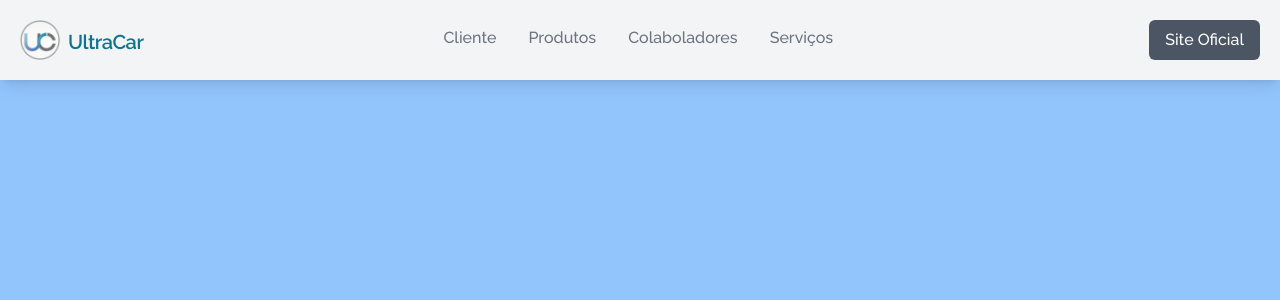
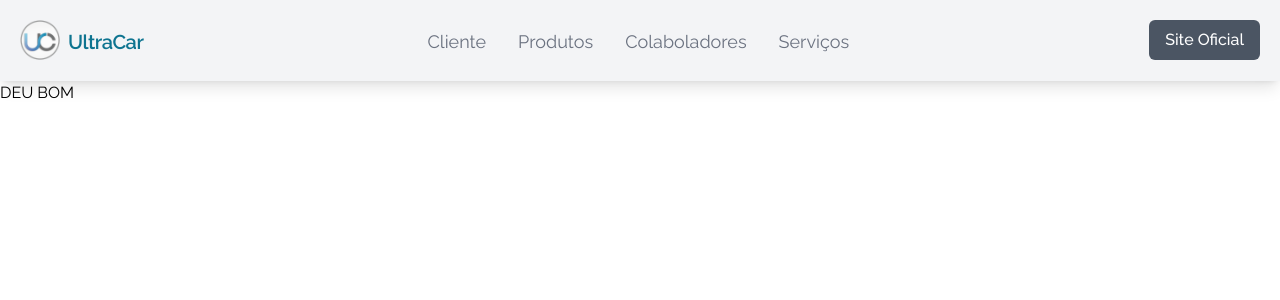
Before and after one commit to Rafael-Souza-97/ultracar-lite, a React (Vite) app in the folder frontend/: page / in a window 1280 px wide. Shown: the top 300 px of the page. Built offline with nearby package versions, Linux system fonts and the light colour scheme.

Commit message:
feat: pages structure

```diff
--- a/frontend/package.json
+++ b/frontend/package.json
@@ -12,12 +12,12 @@
     "react": "^18.2.0",
     "react-dom": "^18.2.0",
     "react-icons": "^4.7.1",
-    "react-router-dom": "^5.2.0"
+    "react-router-dom": "^6.10.0"
   },
   "devDependencies": {
+    "autoprefixer": "^10.4.14",
     "eslint": "^8.38.0",
     "eslint-plugin-react": "^7.32.2",
-    "autoprefixer": "^10.4.14",
     "postcss": "^8.4.22",
     "tailwindcss": "^3.3.1",
     "vite": "^4.2.0"
--- /dev/null
+++ b/frontend/src/App.jsx
@@ -0,0 +1,14 @@
+import React from 'react'
+import Header from './components/Header';
+import { Outlet } from 'react-router-dom';
+
+function App() {
+  return (
+    <>
+      <Header />
+      <Outlet />
+    </>
+  )
+}
+
+export default App;
--- a/frontend/src/components/Header.jsx
+++ b/frontend/src/components/Header.jsx
@@ -20,19 +20,21 @@ function Header() {
 
   return (
     <header className="flex p-5 justify-between bg-gray-100 shadow-lg">
+      <Link to={ '/' }>
         <div className="flex items-center flex-shrink-0 hover:text-cyan-900 cursor-pointer">
           <img src={logo} className="w-10 h-10 mr-2" alt="Logo" />
           <h1 to="/" className="font-semibold mt-1 text-xl tracking-tight text-cyan-700">
             UltraCar
           </h1>
         </div>
+      </Link>
 
       <div className="hidden md:flex items-center justify-between flex-wrap md:flex-no-wrap px-5">
         <ul className="hidden md:flex">
           {links.map(({ id, link, name }) => (
             <li
-              key={id}
-              className="px-4 cursor-pointer capitalize font-medium text-gray-500 hover:text-black hover:scale-105 duration-200 tech selector"
+              key={ id }
+              className="px-4 mt-2 cursor-pointer capitalize text-lg text-gray-500 hover:text-black hover:scale-105 duration-200 selector"
             >
               <Link to={ link }>
                 { name }
@@ -53,8 +55,8 @@ function Header() {
         <ul className="flex flex-col justify-center items-center absolute top-0 left-0 w-full h-screen bg-gradient-to-b from-cyan-50 to-cyan-100 text-gray-500">
           {links.map(({ id, link, name }) => (
             <li
-              key={id}
-              className="px-4 cursor-pointer capitalize py-6 text-4xl selector hover:text-black"
+              key={ id }
+              className="px-4 cursor-pointer capitalize py-6 text-4xl selector hover:text-black mt-2"
             >
               <Link
                 onClick={() => setNav(!nav)}
--- a/frontend/src/main.jsx
+++ b/frontend/src/main.jsx
@@ -1,16 +1,29 @@
 import React from 'react';
-import { Route, Switch, BrowserRouter } from 'react-router-dom';
+import { Route, BrowserRouter, Routes } from 'react-router-dom';
 import ReactDOM from 'react-dom/client';
 import HomePage from './pages/HomePage';
 import UltraCarProvider from './context/Provider';
+import App from './App';
+import Client from './pages/Client';
+import Products from './pages/Products';
+import Collabolators from './pages/Collabolators';
+import Services from './pages/Services';
+import NotFound from './pages/NotFound';
 import './styles/index.css';
 
 ReactDOM.createRoot(document.getElementById('root')).render(
   <BrowserRouter>
     <UltraCarProvider>
-      <Switch>
-        <Route exact path="/" component={ HomePage } />
-      </Switch>
+      <Routes>
+        <Route element={ <App /> }>
+          <Route path="/" element={ <HomePage /> } />
+          <Route path="/cliente" element={ <Client /> } />
+          <Route path="/produtos" element={ <Products /> } />
+          <Route path="/colaboradores" element={ <Collabolators /> } />
+          <Route path="/servicos" element={ <Services /> } />
+        </Route>
+          <Route path="*" element={ <NotFound /> } />
+      </Routes>
     </UltraCarProvider>
   </BrowserRouter>
 )
--- /dev/null
+++ b/frontend/src/pages/Client.jsx
@@ -0,0 +1,9 @@
+import React from 'react'
+
+function Client() {
+  return (
+    <div>Client</div>
+  )
+}
+
+export default Client;
--- /dev/null
+++ b/frontend/src/pages/Collabolators.jsx
@@ -0,0 +1,9 @@
+import React from 'react';
+
+function Collabolators() {
+  return (
+    <div>Collabolators</div>
+  )
+}
+
+export default Collabolators;
--- a/frontend/src/pages/HomePage.jsx
+++ b/frontend/src/pages/HomePage.jsx
@@ -8,10 +8,12 @@ function App() {
   console.log(hello)
 
   return (
-    <div className="w-screen h-screen bg-blue-300">
-      <Header />
-    </div>
+    <>
+      <h1>
+        DEU BOM
+      </h1>
+    </>
   )
 }
 
-export default App
+export default App;
--- /dev/null
+++ b/frontend/src/pages/NotFound.jsx
@@ -0,0 +1,9 @@
+import React from 'react'
+
+function NotFound() {
+  return (
+    <div>NotFound</div>
+  )
+}
+
+export default NotFound
--- /dev/null
+++ b/frontend/src/pages/Products.jsx
@@ -0,0 +1,9 @@
+import React from 'react';
+
+function Products() {
+  return (
+    <div>Products</div>
+  )
+}
+
+export default Products;
--- /dev/null
+++ b/frontend/src/pages/Services.jsx
@@ -0,0 +1,9 @@
+import React from 'react';
+
+function Services() {
+  return (
+    <div>Services</div>
+  )
+}
+
+export default Services;
```
Also changed, not shown: frontend/src/utils/navigate.jsx (line endings or trailing spaces), 1 other file (tests, documents, lock files or other folders). Lines whose indentation alone changed are shown as unchanged.
